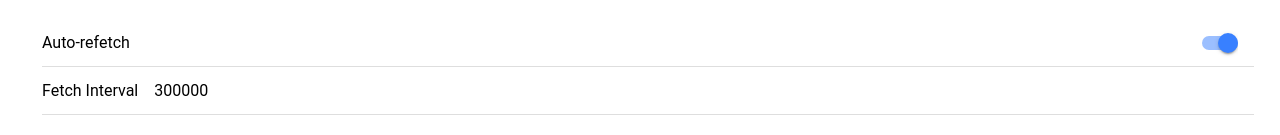
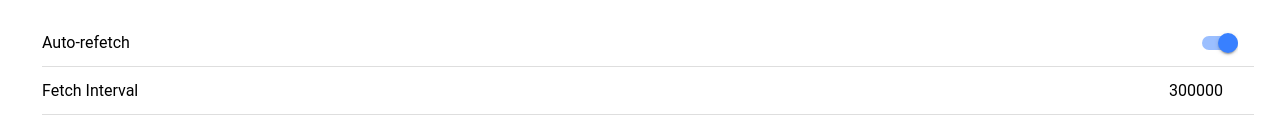
Before and after one commit to sihotang-yonathan1/weather_app-yonathan_sihotang-IONIC, a React (Vite) app: page /settings in a window 1280 px wide. Shown: the part 321-456 px from the top of the page. Built offline with nearby package versions, Linux system fonts and the light colour scheme.

Commit message:
[settings/ui] Set fetch interval input to right side

```diff
--- a/src/pages/Settings.tsx
+++ b/src/pages/Settings.tsx
@@ -159,6 +159,7 @@ const Settings: React.FC = () => {
                         }
                       })}
                       value={setting?.user?.fetch_interval} // in ms
+                      className='ion-text-end'
                     />
                   </IonItem>
               </IonCol>
```
